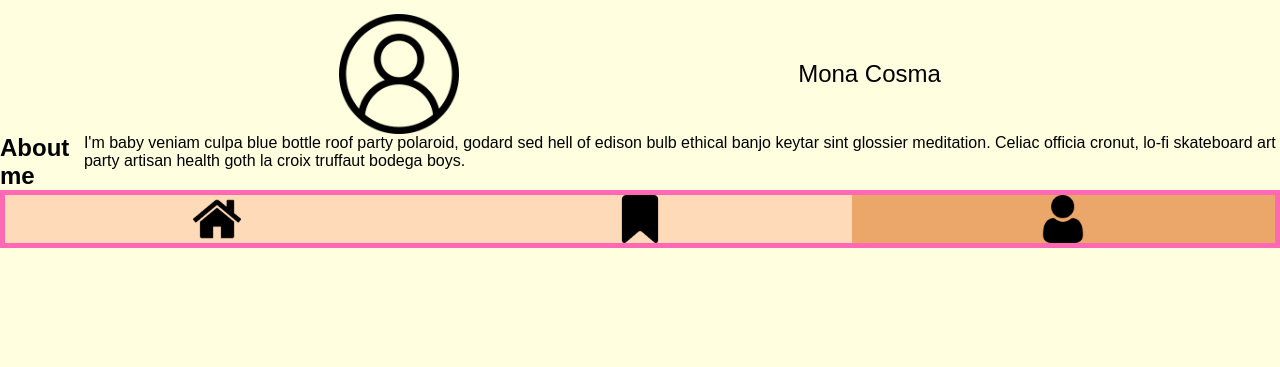
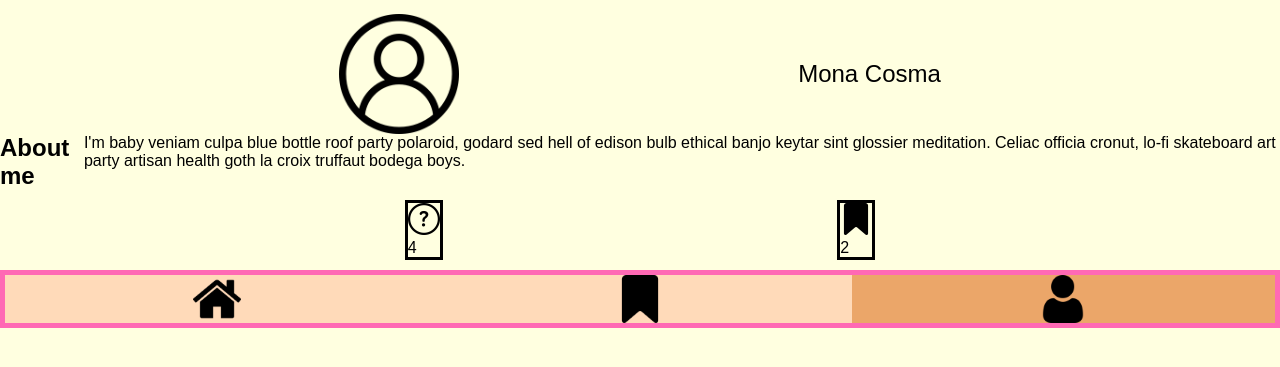
Before and after one commit to MonaHer/Quiz_app, a plain HTML site: page profile.html in a window 1280 px wide. Shown: the part 63-430 px from the top of the page. Drawn offline with Linux system fonts and the light colour scheme.

Commit message:
add counters

```diff
--- a/profile.html
+++ b/profile.html
@@ -18,10 +18,23 @@
 </section>
 <section class="aboutme">
     <h2>About me</h2>
-    <p>I'm baby veniam culpa blue bottle roof party polaroid, godard sed hell of edison bulb ethical banjo keytar sint glossier meditation. Celiac officia cronut, lo-fi skateboard art party artisan health goth la croix truffaut bodega boys.</p>
-
+    <p>I'm baby veniam culpa blue bottle roof party polaroid,
+        godard sed hell of edison bulb ethical banjo keytar sint glossier meditation.
+        Celiac officia cronut, lo-fi skateboard art party artisan health goth
+        la croix truffaut bodega boys.</p>
 </section>
-
+ <section class="counters">
+<section class="question-counter">
+    <img src="question.png" style="height: 2em;"/>
+    <p>4</p>
+</section>
+<section class="bookmark-counter">
+    <img src="bookmark.png" style="height: 2em;"/>
+    <p>2</p>
+    </section>
+</section>
+</main>
+</main>
 </main>
 <footer>
     <nav>
--- a/styles.css
+++ b/styles.css
@@ -125,3 +125,17 @@ background-color: rgb(235, 166, 105);
     display: flex;
 
 }
+
+.counters {
+    display: flex;
+    justify-content: space-evenly;
+    padding: 10px 10px 10px 10px;
+}
+
+.question-counter {
+    border: solid;
+}
+
+.bookmark-counter {
+border: solid;
+}
```
Also changed, not shown: question.png (added).
